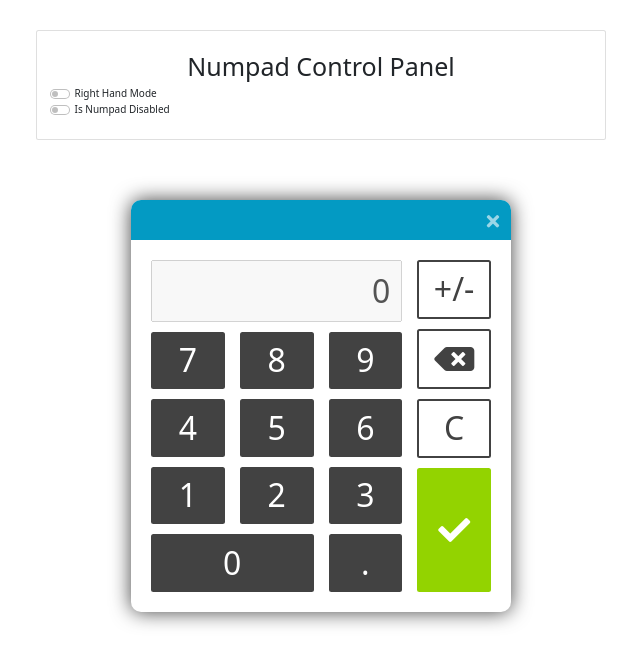
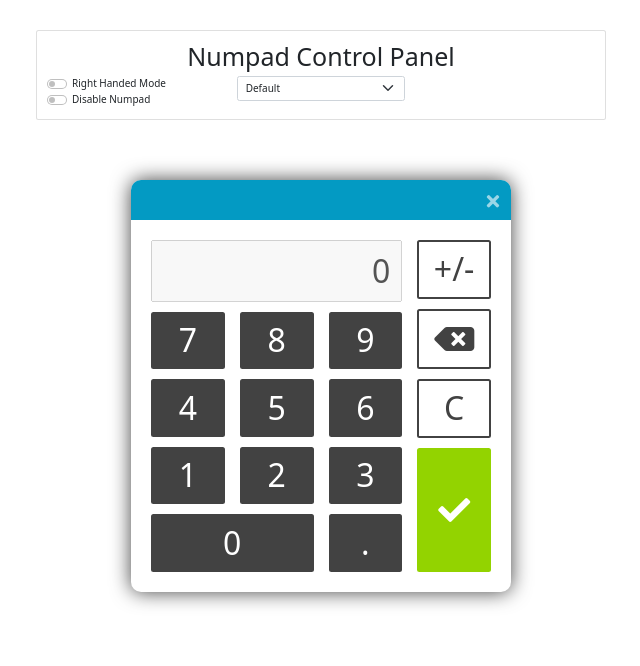
Before and after one commit to SergheevEvgheni/Calculator, a Vue app: page / in a window 1280 px wide. Shown: the top 666 px of the page, without its empty margins (319-959 px from the left). Built offline with nearby package versions, Linux system fonts and the light colour scheme.

Commit message:
css layout and view select

```diff
--- a/src/components/Numpad.vue
+++ b/src/components/Numpad.vue
@@ -24,78 +24,78 @@
 
           <div class="row">
             <div class="col-4">
-              <NumpadBtn
-                btn-style="number"
+              <NumpadButton
+                button-type="number"
                 value="7"
                 @btnClick="addCharacter"
               />
             </div>
             <div class="col-4">
-              <NumpadBtn
-                btn-style="number"
+              <NumpadButton
+                button-type="number"
                 value="8"
                 @btnClick="addCharacter"
               />
             </div>
             <div class="col-4">
-              <NumpadBtn
-                btn-style="number"
+              <NumpadButton
+                button-type="number"
                 value="9"
                 @btnClick="addCharacter"
               />
             </div>
             <div class="col-4">
-              <NumpadBtn
-                btn-style="number"
+              <NumpadButton
+                button-type="number"
                 value="4"
                 @btnClick="addCharacter"
               />
             </div>
             <div class="col-4">
-              <NumpadBtn
-                btn-style="number"
+              <NumpadButton
+                button-type="number"
                 value="5"
                 @btnClick="addCharacter"
               />
             </div>
             <div class="col-4">
-              <NumpadBtn
-                btn-style="number"
+              <NumpadButton
+                button-type="number"
                 value="6"
                 @btnClick="addCharacter"
               />
             </div>
             <div class="col-4">
-              <NumpadBtn
-                btn-style="number"
+              <NumpadButton
+                button-type="number"
                 value="1"
                 @btnClick="addCharacter"
               />
             </div>
             <div class="col-4">
-              <NumpadBtn
-                btn-style="number"
+              <NumpadButton
+                button-type="number"
                 value="2"
                 @btnClick="addCharacter"
               />
             </div>
             <div class="col-4">
-              <NumpadBtn
-                btn-style="number"
+              <NumpadButton
+                button-type="number"
                 value="3"
                 @btnClick="addCharacter"
               />
             </div>
             <div class="col-8 flex-grow-1">
-              <NumpadBtn
-                btn-style="number"
+              <NumpadButton
+                button-type="number"
                 value="0"
                 @click="addZero"
               />
             </div>
             <div class="col-4">
-              <NumpadBtn
-                btn-style="number"
+              <NumpadButton
+                button-type="number"
                 value="."
                 @btnClick="addCharacter"
               />
@@ -106,28 +106,28 @@
           class="col-3 d-flex flex-column"
           :class="{ 'order-1' : isNumpadLeftHanded }"
         >
-          <NumpadBtn
-            btn-style="operator"
+          <NumpadButton
+            button-type="operator"
             value="+/-"
             @click="changeSign"
           />
-          <NumpadBtn
-            btn-style="operator"
+          <NumpadButton
+            button-type="operator"
             @click="removeLastChar"
           >
             <i class="fas fa-backspace"/>
-          </NumpadBtn>
-          <NumpadBtn
-            btn-style="operator"
+          </NumpadButton>
+          <NumpadButton
+            button-type="operator"
             value="C"
             @click="clearNumpad"
           />
-          <NumpadBtn
-            btn-style="check"
+          <NumpadButton
+            button-type="check"
             @click="confirm"
           >
             <i class="fas fa-check"/>
-          </NumpadBtn>
+          </NumpadButton>
         </div>
       </div>
     </div>
@@ -135,14 +135,19 @@
 </template>
 
 <script lang="ts">
-import { defineComponent, ref, computed, onBeforeUnmount } from 'vue'
-import NumpadBtn from '@/components/NumpadBtn.vue'
+import {
+  defineComponent,
+  ref,
+  computed,
+  onBeforeUnmount
+} from 'vue'
+import NumpadButton from '@/components/reusable/NumpadButton.vue'
 import numeral from 'numeral'
 
 export default defineComponent({
   name: 'Numpad',
   components: {
-    NumpadBtn
+    NumpadButton
   },
   props: {
     isNumpadLeftHanded: Boolean
--- a/src/components/NumpadControl.vue
+++ b/src/components/NumpadControl.vue
@@ -1,34 +1,34 @@
 <template>
   <div class="row">
-    <div class="col-6 p-3 card mt-5 offset-3">
+    <div class="col-6 offset-3 mt-5 card">
       <div class="card-body">
         <h1 class="card-title col-12 text-center">Numpad Control Panel</h1>
-        <div class="col-4">
-          <div class="row">
-            <div class="form-check form-switch">
-              <input
-                v-model="isNumpadLeftHanded"
-                class="form-check-input"
-                type="checkbox"
-                id="handMode"
-              >
-              <label class="form-check-label" for="handMode">Right Hand Mode</label>
+        <div class="row">
+
+          <div class="col-4">
+            <div class="row">
+              <NumpadCheckbox
+                :checked="isNumpadLeftHanded"
+                label="Right Handed Mode"
+                @update:checked="isNumpadLeftHanded = $event"
+              />
+            </div>
+            <div class="row">
+              <NumpadCheckbox
+                :checked="isNumpadDisabled"
+                label="Disable Numpad"
+                @update:checked="isNumpadDisabled = $event"
+              />
             </div>
           </div>
-          <div class="row">
-            <div class="form-check form-switch">
-              <input
-                v-model="isNumpadDisabled"
-                class="form-check-input"
-                type="checkbox"
-                id="is-disabled"
-              >
-              <label class="form-check-label" for="is-disabled">Is Numpad Disabled</label>
-            </div>
+          <div class="col-4">
+            <NumpadSelect
+              :view="view"
+              @update:view="view = $event"
+            />
           </div>
+          <div class="col-4"></div>
         </div>
-        <div class="col-4"></div>
-        <div class="col-4"></div>
       </div>
     </div>
   </div>
@@ -44,19 +44,27 @@
 <script lang="ts">
 import { defineComponent, ref, provide } from 'vue'
 import Numpad from '@/components/Numpad.vue'
+import NumpadCheckbox from '@/components/reusable/NumpadCheckbox.vue'
+import NumpadSelect from '@/components/reusable/NumpadSelect.vue'
 
 export default defineComponent({
   name: 'NumpadWrapper',
   components: {
-    Numpad
+    Numpad,
+    NumpadCheckbox,
+    NumpadSelect
   },
   setup () {
     const isNumpadLeftHanded = ref(false)
     const isNumpadDisabled = ref(false)
+    const view = ref('Default')
+
     provide('isNumpadDisabled', isNumpadDisabled)
+
     return {
       isNumpadLeftHanded,
-      isNumpadDisabled
+      isNumpadDisabled,
+      view
     }
   }
 })
--- a/src/components/NumpadBtn.vue
+++ b/src/components/reusable/NumpadButton.vue
@@ -2,7 +2,7 @@
   <button
     type="button"
     class="btn"
-    :class="`btn--${btnStyle}`"
+    :class="`btn--${buttonType}`"
     :disabled="isButtonDisabled"
     @click="$emit('btnClick', value)"
   >
@@ -14,9 +14,9 @@
 import { defineComponent, inject } from 'vue'
 
 export default defineComponent({
-  name: 'NumpadBtn',
+  name: 'NumpadButton',
   props: {
-    btnStyle: String,
+    buttonType: String,
     value: String
   },
   setup () {
--- /dev/null
+++ b/src/components/reusable/NumpadCheckbox.vue
@@ -0,0 +1,29 @@
+<template>
+  <div class="form-check form-switch">
+    <input
+      :checked="checked"
+      :id="label"
+      class="form-check-input"
+      type="checkbox"
+      @change="$emit('update:checked', !checked)"
+    >
+    <label
+      class="form-check-label"
+      :for="label"
+    >
+      {{ label }}
+    </label>
+  </div>
+</template>
+
+<script lang="ts">
+import { defineComponent } from 'vue'
+
+export default defineComponent({
+  name: 'NumpadCheckbox',
+  props: {
+    checked: Boolean,
+    label: String
+  }
+})
+</script>
--- /dev/null
+++ b/src/components/reusable/NumpadSelect.vue
@@ -0,0 +1,28 @@
+<template>
+  <select
+    :value="view"
+    class="form-select"
+    aria-label="Default"
+    @change="$emit('update:view', $event.target.value)"
+  >
+    <option>Default</option>
+    <option>Numbers only</option>
+    <option>Numbers + Remove</option>
+    <option>Currency Changer</option>
+  </select>
+</template>
+
+<script lang="ts">
+import { defineComponent } from 'vue'
+
+export default defineComponent({
+  name: 'NumpadSelect',
+  props: {
+    view: String
+  }
+})
+</script>
+
+<style scoped lang="scss">
+
+</style>
```
Lines whose indentation alone changed are shown as unchanged.
